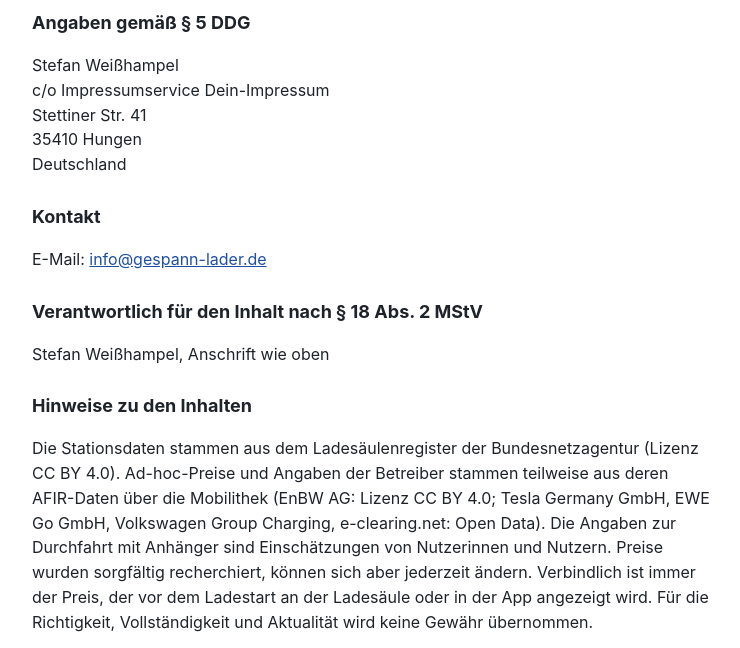
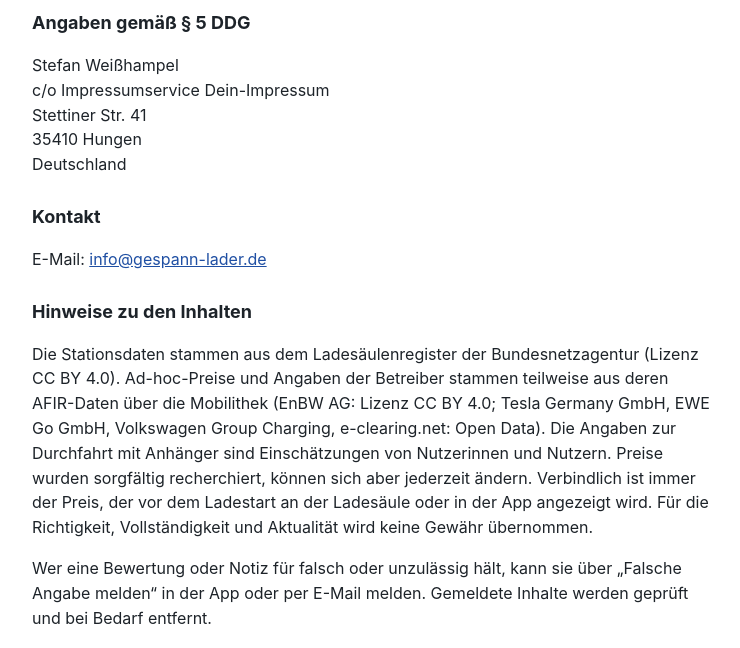
Before and after one commit to stefanweisshampel-ops/electric-caravan, a plain HTML site: page impressum.html in a window 1280 px wide. Shown: the part 122-770 px from the top of the page, without its empty margins (268-1008 px from the left). Drawn offline with Linux system fonts and the light colour scheme.

Commit message:
Impressum: Angabe nach § 18 Abs. 2 MStV entfernt
Co-Authored-By: Claude Opus 5.5 <noreply@anthropic.com>
Claude-Session: https://claude.ai/code/session_01KY6LLhkwtkcqXj7rCLLPsf

```diff
--- a/impressum.html
+++ b/impressum.html
@@ -22,9 +22,6 @@
 <h2>Kontakt</h2>
 <p>E-Mail: <a href="mailto:info@gespann-lader.de">info@gespann-lader.de</a></p>
 
-<h2>Verantwortlich für den Inhalt nach § 18 Abs. 2 MStV</h2>
-<p>Stefan Weißhampel, Anschrift wie oben</p>
-
 <h2>Hinweise zu den Inhalten</h2>
 <p>Die Stationsdaten stammen aus dem Ladesäulenregister der Bundesnetzagentur (Lizenz CC BY 4.0). Ad-hoc-Preise und Angaben der Betreiber stammen teilweise aus deren AFIR-Daten über die Mobilithek (EnBW AG: Lizenz CC BY 4.0; Tesla Germany GmbH, EWE Go GmbH, Volkswagen Group Charging, e-clearing.net: Open Data). Die Angaben zur Durchfahrt mit Anhänger sind Einschätzungen von Nutzerinnen und Nutzern. Preise wurden sorgfältig recherchiert, können sich aber jederzeit ändern. Verbindlich ist immer der Preis, der vor dem Ladestart an der Ladesäule oder in der App angezeigt wird. Für die Richtigkeit, Vollständigkeit und Aktualität wird keine Gewähr übernommen.</p>
 <p>Wer eine Bewertung oder Notiz für falsch oder unzulässig hält, kann sie über „Falsche Angabe melden“ in der App oder per E-Mail melden. Gemeldete Inhalte werden geprüft und bei Bedarf entfernt.</p>
```
